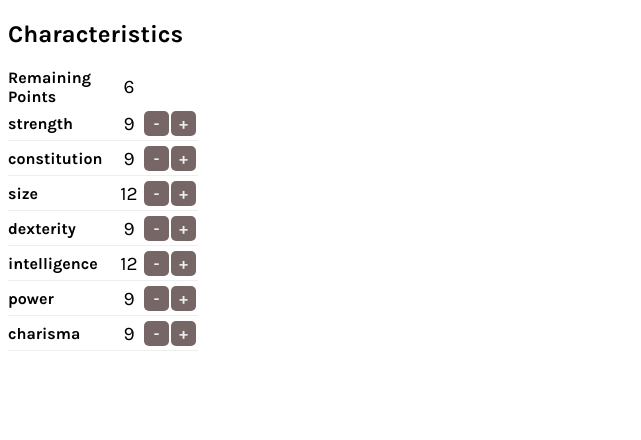
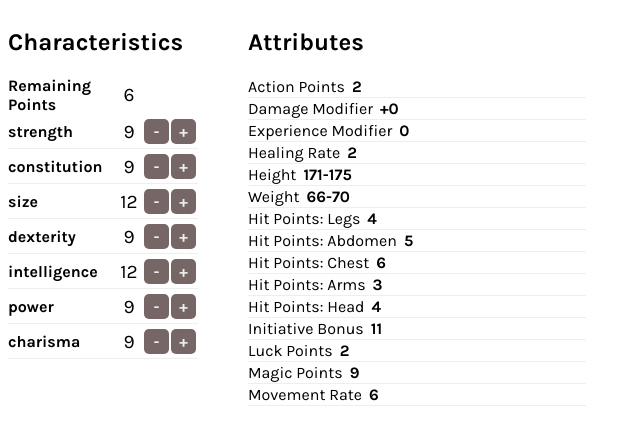
Before and after one commit to AlexGP80/myth-char-creator, a React (Create React App) app: page / in a window 1280 px wide. Shown: the top 440 px of the page, without its empty margins (0-641 px from the left). Built offline with nearby package versions, Linux system fonts and the light colour scheme.

Commit message:
Attributes added

```diff
--- a/src/App.js
+++ b/src/App.js
@@ -1,6 +1,10 @@
 import React from "react";
+import Attributes from "./components/Attributes";
 import Characteristics from "./components/Characteristics";
 import characteristicsData from "./data/characteristicsData";
+import attributesData from "./data/attributesData";
+import * as attributesLogic from "./logic/attributesLogic";
+import "./styles/app.css";
 
 export default function App() {
 
@@ -8,26 +12,11 @@ export default function App() {
 
     const [characteristics, setCharacteristics] = React.useState(characteristicsData);
 
-    const [attributes, setAttributes] = React.useState({
-        actionPoints: 2,
-        damageModifier: "+0",
-        experienceModifier: 0,
-        healingRate: 2,
-        height: 173,
-        weight: 68,
-        hitPointsLegs: 5,
-        hitPointsAbdomen: 6,
-        hitPointsChest: 7,
-        hitPointsArms: 4,
-        hitPointsHead: 5,
-        initiative: 11,
-        luckPoints: 2,
-        magicPoints: 9,
-        movementRate: 6
-    })
+    const [attributes, setAttributes] = React.useState(attributesData);
+
+
 
     function handleCharacteristicsChange(event) {
-        console.log(event);
         setCharacteristics(prevCharacteristics => {
             return prevCharacteristics.map(characteristic => {
                 if (characteristic.name === event.target.name) {
@@ -37,18 +26,45 @@ export default function App() {
                 }
             })
         });
-        console.log("handleCharacterChange");
+        // recalculateAttributes();
     }
 
-    console.log(characteristics);
+    React.useEffect(() => {
+        const [str, con, siz, dex, int, pow, cha]
+            = characteristics.map(chr => chr.value);
+        // console.log(str, con, siz, dex, int, pow, cha);
+
+        let newAttributesData = [...attributesData];
+
+        newAttributesData[0].value = attributesLogic.getActionPoints(int, dex);
+        newAttributesData[1].value = attributesLogic.getDamageModifier(str, siz);
+        newAttributesData[2].value = attributesLogic.getExperienceModifier(cha);
+        newAttributesData[3].value = attributesLogic.getHealingRate(con);
+        newAttributesData[4].value = attributesLogic.getHeight(siz);
+        newAttributesData[5].value = attributesLogic.getWeight(siz, str, con);
+        newAttributesData[6].value = attributesLogic.getLegsHitPoints(con, siz);
+        newAttributesData[7].value = attributesLogic.getAbdomenHitPoints(con, siz);
+        newAttributesData[8].value = attributesLogic.getChestHitPoints(con, siz);
+        newAttributesData[9].value = attributesLogic.getArmsHitPoints(con, siz);
+        newAttributesData[10].value = attributesLogic.getHeadHitPoints(con, siz);
+        newAttributesData[11].value = attributesLogic.getInitiativeBonus(dex, int);
+        newAttributesData[12].value = attributesLogic.getLuckPoints(pow);
+        newAttributesData[13].value = attributesLogic.getMagicPoints(pow);
+        newAttributesData[14].value = attributesLogic.getMovementRate();
+
+        setAttributes(newAttributesData);
+    }, [characteristics]);
 
     return (
-        <>
+        <div className="app-container">
             <Characteristics
                 characteristics={characteristics}
                 characteristicsPoints={characteristicsPoints}
                 handleCharacteristicsChange={handleCharacteristicsChange}
             />
-        </>
+            <Attributes
+                attributes={attributes}
+            />
+        </div>
     );
 }
--- /dev/null
+++ b/src/components/Attribute.js
@@ -0,0 +1,18 @@
+import React from "react";
+
+export default function Attribute(props) {
+    return (
+        <div className="attribute">
+            <label
+                htmlFor={props.name}
+            >{props.name}</label>
+            <input
+                className="attributesValue"
+                type="text"
+                name={props.name}
+                value={props.value}
+                readOnly
+            />
+        </div>
+    );
+}
--- /dev/null
+++ b/src/components/Attributes.js
@@ -0,0 +1,23 @@
+import React from "react";
+import "../styles/attributes.css";
+import Attribute from "./Attribute";
+
+export default function Attributes(props) {
+
+    console.log(props);
+
+    const attrElements =
+        props.attributes
+             .map(att => <Attribute
+                            key = {att.name}
+                            name = {att.name}
+                            value = {att.value}
+                         />);
+
+    return (
+        <div className="attributes-container">
+            <h2>Attributes</h2>
+            {attrElements}
+        </div>
+    );
+}
--- a/src/components/Characteristics.js
+++ b/src/components/Characteristics.js
@@ -19,7 +19,6 @@ export default function Characteristics(props) {
     }
 
     function incDecCharacteristic(characteristicName, operation, prevValue, min, max) {
-        console.log(characteristicName, operation, prevValue, min, max);
         const variation = operation === "+" ? 1 : -1;
         const newValue = prevValue + variation;
         if (newValue > max || newValue < min) {
@@ -51,7 +50,6 @@ export default function Characteristics(props) {
                                     />
             );
 
-    console.log(characteristicsElements);
 
     return (
         <div className="characteristics-container">
--- /dev/null
+++ b/src/data/attributesData.js
@@ -0,0 +1,65 @@
+const attributesData = [
+    {
+        name: "Action Points",
+        value: 2
+    },
+    {
+        name: "Damage Modifier",
+        value: "+0"
+    },
+    {
+        name: "Experience Modifier",
+        value: 0
+    },
+    {
+        name: "Healing Rate",
+        value: 2
+    },
+    {
+        name: "Height",
+        value: 173
+    },
+    {
+        name: "Weight",
+        value: 68
+    },
+    {
+        name: "Hit Points: Legs",
+        value: 5
+    },
+    {
+        name: "Hit Points: Abdomen",
+        value: 6
+    },
+    {
+        name: "Hit Points: Chest",
+        value: 7
+    },
+    {
+        name: "Hit Points: Arms",
+        value: 4
+    },
+    {
+        name: "Hit Points: Head",
+        value: 5
+    },
+    {
+        name: "Initiative Bonus",
+        value: 11
+    },
+    {
+        name: "Luck Points",
+        value: 2
+    },
+    {
+        name: "Magic Points",
+        value: 9
+    },
+    {
+        name: "Movement Rate",
+        value: 6
+    }
+];
+
+
+export default attributesData;
--- /dev/null
+++ b/src/logic/attributesLogic.js
@@ -0,0 +1,173 @@
+const weight = [
+    ["40-43", "44-46", "47-49", "50-52", "53-55", "56-58", "59-62"],
+    ["44-47", "48-51", "52-55", "56-58", "59-62", "63-66", "67-69"],
+    ["48-51", "52-55", "56-59", "60-63", "64-67", "68-71", "72-75"],
+    ["53-57", "58-61", "62-65", "66-69", "70-73", "74-77", "78-82"],
+    ["57-60", "61-65", "66-70", "71-75", "76-80", "81-85", "86-90"],
+    ["63-67", "68-72", "73-77", "78-82", "83-87", "88-92", "93-98"],
+    ["69-72", "73-78", "79-84", "85-90", "91-96", "97-102", "103-107"],
+    ["74-79", "80-85", "86-91", "92-98", "99-104", "105-110", "111-116"],
+    ["80-85", "86-91", "92-98", "99-106", "107-113", "114-119", "120-125"],
+    ["86-92", "93-99", "100-106", "107-114", "115-121", "122-128", "129-135"],
+    ["93-99", "100-107", "108-115", "116-123", "124-131", "132-139", "140-146"]
+];
+
+function getSizeIndex(size) {
+    return size - 8;
+}
+
+function getStrConIndex(strength, constitution) {
+    return Math.floor((strength + constitution - 1) / 5) - 1;
+}
+
+export function getWeight(size, strength, constitution) {
+    const sizeIndex = getSizeIndex(size);
+    const strConIndex = getStrConIndex(strength, constitution);
+
+    return weight[sizeIndex][strConIndex];
+}
+
+export function getHeight(size) {
+    switch (size) {
+        case 1 : {return "1-45";}
+        case 2 : {return "46-80";}
+        case 3 : {return "81-105";}
+        case 4 : {return "106-120";}
+        case 5 : {return "121-130";}
+        case 6 : {return "131-140";}
+        case 7 : {return "141-150";}
+        case 8 : {return "151-155";}
+        case 9 : {return "156-160";}
+        case 10 : {return "161-165";}
+        case 11 : {return "166-170";}
+        case 12 : {return "171-175";}
+        case 13 : {return "176-180";}
+        case 14 : {return "181-185";}
+        case 15 : {return "186-190";}
+        case 16 : {return "191-195";}
+        case 17 : {return "196-200";}
+        case 18 : {return "201-205";}
+        case 19 : {return "206-210";}
+        case 20 : {return "211-215";}
+        case 21 : {return "216-220";}
+        default : {return "Error";}
+    }
+}
+
+export function getActionPoints(intelligence, dexterity) {
+    return Math.floor((intelligence+dexterity-1)/12) + 1;
+}
+
+export function getDamageModifier(strength, size) {
+    const sumStrengthSize = strength + size;
+
+    if (sumStrengthSize > 150) {
+        return "+3d10";
+    }
+    if (sumStrengthSize > 140) {
+        return "+2d10+1d8";
+    }
+    if (sumStrengthSize > 130) {
+        return "+2d10+1d6";
+    }
+    if (sumStrengthSize > 120) {
+        return "+2d10+1d4";
+    }
+    if (sumStrengthSize > 110) {
+        return "+2d10+1d2";
+    }
+    if (sumStrengthSize > 100) {
+        return "+2d10";
+    }
+    if (sumStrengthSize > 90) {
+        return "+1d10+1d8";
+    }
+    if (sumStrengthSize > 80) {
+        return "+2d8";
+    }
+    if (sumStrengthSize > 70) {
+        return "+1d8+1d6";
+    }
+    if (sumStrengthSize > 60) {
+        return "+2d6";
+    }
+    if (sumStrengthSize > 50) {
+        return "+1d12";
+    }
+    if (sumStrengthSize > 45) {
+        return "+1d10";
+    }
+    if (sumStrengthSize > 40) {
+        return "+1d8";
+    }
+    if (sumStrengthSize > 35) {
+        return "+1d6";
+    }
+    if (sumStrengthSize > 30) {
+        return "+1d4";
+    }
+    if (sumStrengthSize > 25) {
+        return "+1d2";
+    }
+    if (sumStrengthSize > 20) {
+        return "+0";
+    }
+    if (sumStrengthSize > 15) {
+        return "-1d2";
+    }
+    if (sumStrengthSize > 10) {
+        return "-1d4";
+    }
+    if (sumStrengthSize > 5) {
+        return "-1d6";
+    }
+    return "-1d8";
+}
+
+export function getExperienceModifier(charisma) {
+    return Math.floor((charisma - 1) / 6) - 1;
+}
+
+export function getHealingRate(constitution) {
+    return Math.floor((constitution - 1) / 6) + 1;
+}
+
+export function getLegsHitPoints(constitution, size) {
+    return Math.floor((constitution + size) / 5);
+}
+
+export function getAbdomenHitPoints(constitution, size) {
+    return getLegsHitPoints(constitution, size) + 1;
+}
+
+export function getChestHitPoints(constitution, size) {
+    return getLegsHitPoints(constitution, size) + 2;
+}
+
+export function getArmsHitPoints(constitution, size) {
+    let hitPoints = getLegsHitPoints(constitution, size) - 1;
+    if (hitPoints === 0) {
+        hitPoints = 1;
+    }
+    return hitPoints;
+}
+
+export function getHeadHitPoints(constitution, size) {
+    return getLegsHitPoints(constitution, size);
+}
+
+export function getInitiativeBonus(dexterity, intelligence) {
+    return Math.ceil((dexterity + intelligence) / 2);
+}
+
+export function getLuckPoints(power) {
+    return Math.floor((power - 1) / 6) + 1;
+}
+
+export function getMagicPoints(power) {
+    return power;
+}
+
+export function getMovementRate() {
+    return 6;
+}
--- a/src/styles.css
+++ b/src/styles.css
@@ -1,3 +1,4 @@
 * {
+    font-family: 'Karla', sans-serif;
     box-sizing: border-box;
 }
--- /dev/null
+++ b/src/styles/app.css
@@ -0,0 +1,4 @@
+.app-container {
+    display: flex;
+    align-items: baseline;
+}
--- /dev/null
+++ b/src/styles/attributes.css
@@ -0,0 +1,18 @@
+.attributes-container {
+    margin-left: 50px;
+}
+
+.attributesValue {
+    margin-left: 5px;
+    border: none;
+    font-weight: bold;
+    font-size: 1rem;
+}
+
+.attribute > label {
+    font-size: 1rem;
+}
+
+.attribute {
+    border-bottom: 1px solid #eee;
+}
--- a/src/styles/characteristics.css
+++ b/src/styles/characteristics.css
@@ -1,7 +1,3 @@
-* {
-    /* font-family: 'Inter', sans-serif; */
-    font-family: 'Karla', sans-serif;
-}
 
 .characteristics-container {
     width: 190px;
```
